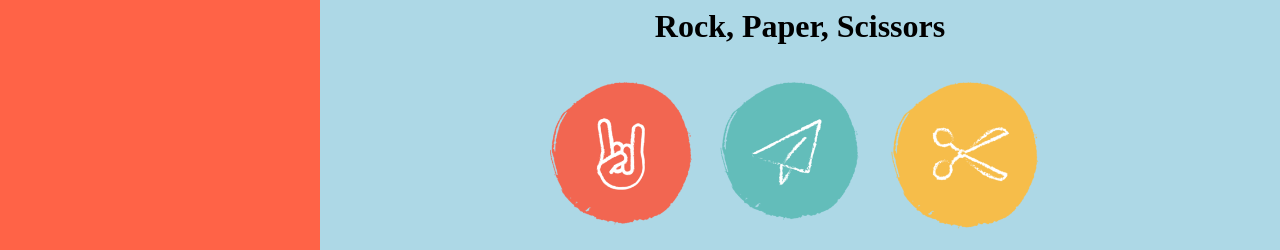
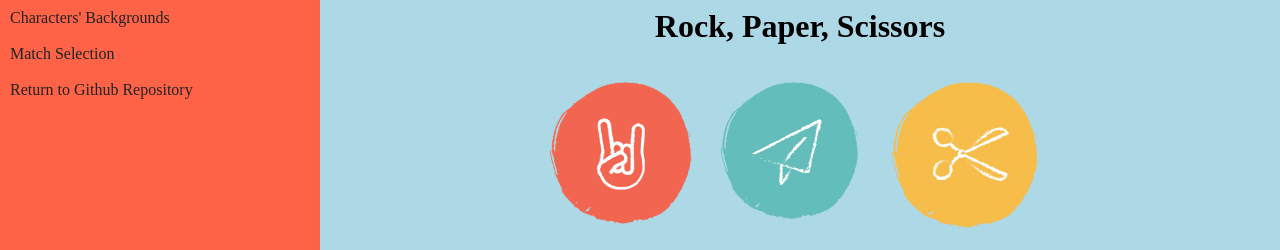
Before and after one commit to Skidragon/skidragon.github.io-rock-paper-scissors, a plain HTML site: page index.html in a window 1280 px wide. Shown: the top 250 px of the page. Drawn offline with Linux system fonts and the light colour scheme.

Commit message:
Added links to sidebar

```diff
--- a/index.html
+++ b/index.html
@@ -12,7 +12,11 @@
 
   <div class="wrapper">
     <aside>
-
+      <ul>
+        <li><a href="#">Characters' Backgrounds</a></li>
+        <li><a href="#">Match Selection</a></li>
+        <li><a href="https://github.com/Skidragon/skidragon.github.io-rock-paper-scissors">Return to Github Repository</a></li>
+      </ul>
     </aside>
     <div class = "title-battle-arena-container">
     <header>
--- a/style.css
+++ b/style.css
@@ -48,7 +48,9 @@ a {
 }
 
 a:hover {
-  text-decoration: underline;
+  color: black;
+  font-weight: bold;
+  text-decoration:underline;
 }
 /* sidebar end */
 
```
